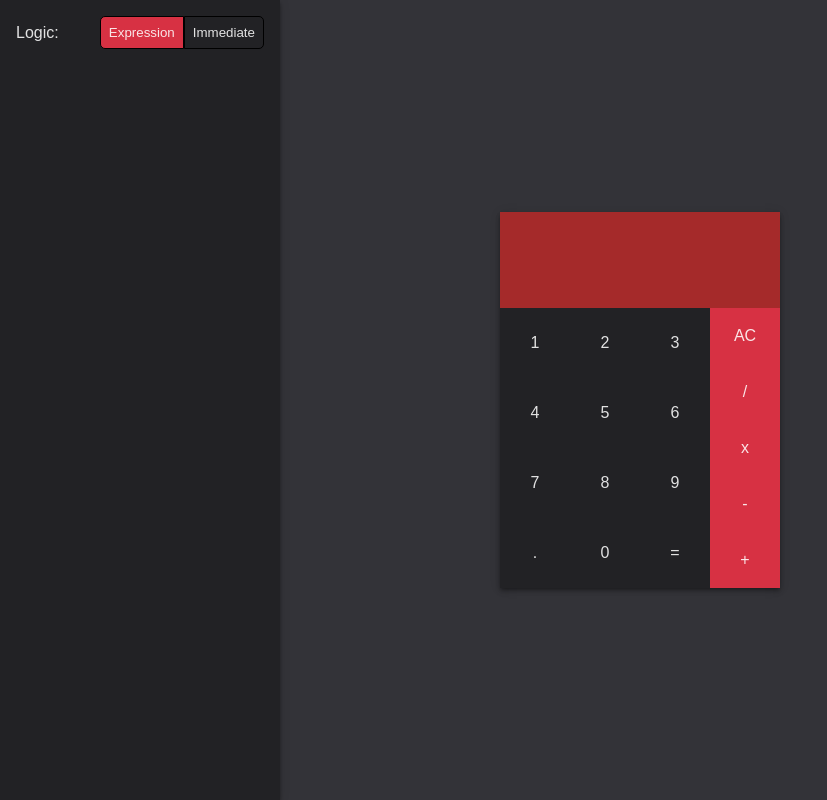
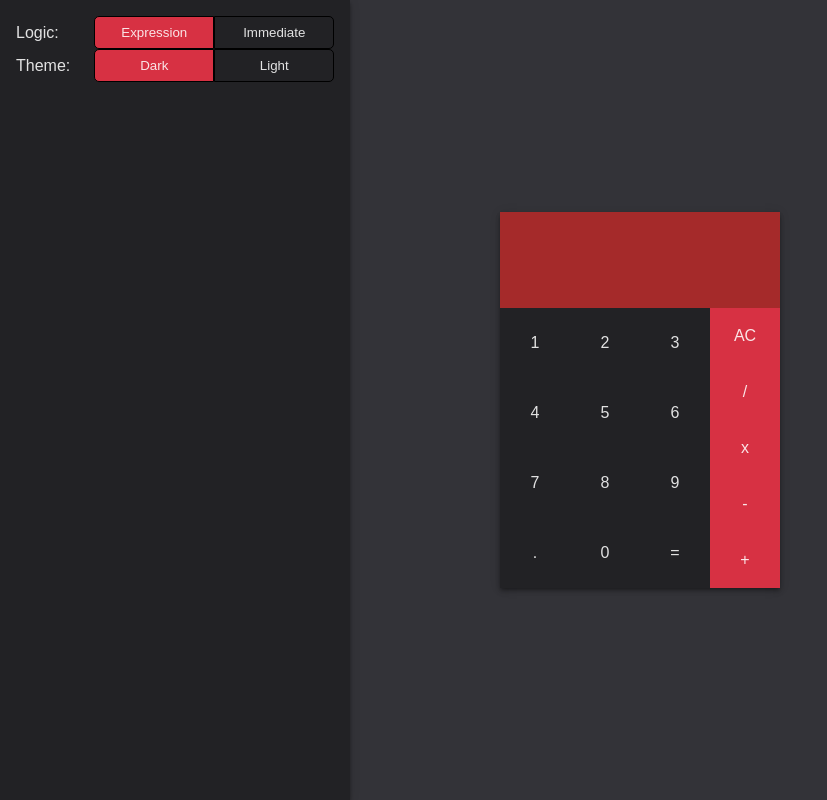
Before and after one commit to VERSAYANA/javascript-calculator, a React (Create React App) app: page / in a window 1280 px wide. Shown: the whole page, without its empty margins (0-827 px from the left). Built offline with nearby package versions, Linux system fonts and the light colour scheme.

Commit message:
Add switch for changing theme & light theme colors

```diff
--- a/src/App.css
+++ b/src/App.css
@@ -4,20 +4,30 @@
   display: flex;
   justify-content: center;
   align-items: center;
-  background-color: #333338;
+  background-color: var(--background-color);
 
-  --shadow-2dp: 0 2px 2px 0 rgba(0, 0, 0, 0.14),
-    0 1px 5px 0 rgba(0, 0, 0, 0.12), 0 3px 1px -2px rgba(0, 0, 0, 0.2);
-  --shadow-3dp: 0 3px 4px 0 rgba(0, 0, 0, 0.14),
-    0 1px 8px 0 rgba(0, 0, 0, 0.12), 0 3px 3px -2px rgba(0, 0, 0, 0.4);
+  --shadow-2dp: 0 2px 2px 0 rgba(0, 0, 0, 0.14), 0 1px 5px 0 rgba(0, 0, 0, 0.12),
+    0 3px 1px -2px rgba(0, 0, 0, 0.2);
+  --shadow-3dp: 0 3px 4px 0 rgba(0, 0, 0, 0.14), 0 1px 8px 0 rgba(0, 0, 0, 0.12),
+    0 3px 3px -2px rgba(0, 0, 0, 0.4);
   --shadow-4dp: 0 4px 5px 0 rgba(0, 0, 0, 0.14),
     0 1px 10px 0 rgba(0, 0, 0, 0.12), 0 2px 4px -1px rgba(0, 0, 0, 0.4);
 }
 .dark-theme {
+  --background-color: #333338;
   --primary-color: #222225;
   --accent-color: #d73143;
+  --display-color: brown;
+  --primary-text: rgba(255, 255, 255, 0.87);
+  --accent-text: rgba(255, 255, 255, 0.87);
+  --display-text: rgba(255, 255, 255, 0.87);
 }
 .light-theme {
-  --primary-color: white;
-  --accent-color: blue;
+  --background-color: #fff;
+  --primary-color: #EEEEEE;
+  --accent-color: #448AFF;
+  --display-color: #3F51B5;
+  --primary-text: rgba(0, 0, 0, 0.87);
+  --accent-text: rgba(0, 0, 0, 0.87);
+  --display-text: rgba(0, 0, 0, 0.87);
 }
--- a/src/components/Board/Board.css
+++ b/src/components/Board/Board.css
@@ -4,13 +4,13 @@
 }
 #numbers {
   background-color: var(--primary-color);
+  color: var(--primary-text);
   display: grid;
   grid-template: repeat(4, 70px) / repeat(3, 70px);
-  color: rgba(255, 255, 255, 0.87);
 }
 #oprators {
   background-color: var(--accent-color);
+  color: var(--accent-text);
   display: grid;
   grid-template: repeat(5, 56px) / 70px;
-  color: rgba(255, 255, 255, 0.87);
 }
--- a/src/components/Display/Display.css
+++ b/src/components/Display/Display.css
@@ -1,13 +1,13 @@
 #display {
   height: 64px;
-  background-color: brown;
+  background-color: var(--display-color);
+  color: var(--display-text);
   display: flex;
   flex-direction: column;
   justify-content: center;
   align-items: flex-end;
   padding: 16px;
   font-size: 24px;
-  color: rgba(255, 255, 255, 0.87);
 }
 
 #input {
--- a/src/components/Settings/Setting.css
+++ b/src/components/Settings/Setting.css
@@ -3,9 +3,10 @@
   top: 0;
   left: 0;
   background-color: var(--primary-color);
+  color: var(--primary-text);
   box-shadow: var(--shadow-4dp);
   box-sizing: border-box;
   height: 100%;
-  width: 280px;
+  /* width: 280px; */
   padding: 16px;
 }
--- a/src/components/Settings/Settings.js
+++ b/src/components/Settings/Settings.js
@@ -1,19 +1,27 @@
 import React, { Component } from 'react';
 import { connect } from 'react-redux';
-import { changeLogic } from '../../actions';
+import { changeLogic, changeTheme } from '../../actions';
 import Switch from '../Switch/Switch';
 import './Setting.css';
 
 class Settings extends Component {
   render() {
-    const { changeLogic, logic } = this.props;
+    const { changeLogic, logic, changeTheme, theme } = this.props;
     return (
       <div id="settings">
         <Switch
+          title="Logic"
           change={changeLogic}
           value={logic}
           trueText="Expression"
           falseText="Immediate"
+        />
+        <Switch
+          title="Theme"
+          change={changeTheme}
+          value={theme}
+          trueText="Dark"
+          falseText="Light"
         />
       </div>
     );
@@ -22,9 +30,11 @@ class Settings extends Component {
 
 const mapStateToProps = (state) => ({
   logic: state.logic,
+  theme: state.theme,
 });
 const mapDispatchToProps = (dispatch) => ({
   changeLogic: (logic) => dispatch(changeLogic(logic)),
+  changeTheme: (theme) => dispatch(changeTheme(theme)),
 });
 
 export default connect(
--- a/src/components/Switch/Switch.css
+++ b/src/components/Switch/Switch.css
@@ -1,18 +1,23 @@
 #switch {
   display: flex;
-  color: rgba(255, 255, 255, 0.87);
+  color: var(--primary-text);
   justify-content: space-between;
   align-items: center;
 }
+.switch-title {
+  margin-right: 24px;
+}
 .switch-button {
-  background-color: transparent;
+  background-color: var(--primary-color);
+  color: var(--primary-text);
   cursor: pointer;
   border: 1px solid black;
-  color: rgba(255, 255, 255, 0.87);
   padding: 8px;
+  width: 120px;
 }
 .switch-active {
   background-color: var(--accent-color);
+  color: var(--accent-text);
 }
 #left-button {
   border-top-left-radius: 5px;
--- a/src/components/Switch/Switch.js
+++ b/src/components/Switch/Switch.js
@@ -2,21 +2,21 @@ import React from 'react';
 import PropTypes from 'prop-types';
 import './Switch.css';
 
-const Switch = ({ change, trueText, falseText, value }) => {
+const Switch = ({ title, change, trueText, falseText, value }) => {
   return (
     <div id="switch">
-      <span>Logic:</span>
+      <span className="switch-title">{title}:</span>
       <div>
         <button
           id="left-button"
-          className={value ? "switch-button switch-active" : "switch-button"}
+          className={value ? 'switch-button switch-active' : 'switch-button'}
           onClick={() => change(true)}
         >
           {trueText}
         </button>
         <button
           id="right-button"
-          className={!value ? "switch-button switch-active" : "switch-button"}
+          className={!value ? 'switch-button switch-active' : 'switch-button'}
           onClick={() => change(false)}
         >
           {falseText}
@@ -27,6 +27,7 @@ const Switch = ({ change, trueText, falseText, value }) => {
 };
 
 Switch.propTypes = {
+  title: PropTypes.string,
   change: PropTypes.func,
   trueText: PropTypes.string,
   falseText: PropTypes.string,
```
